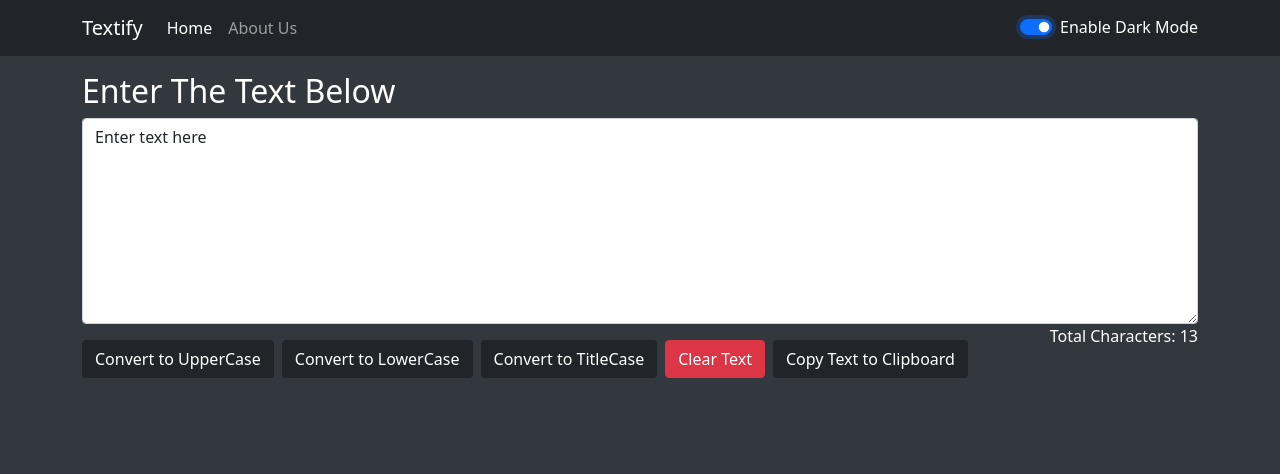
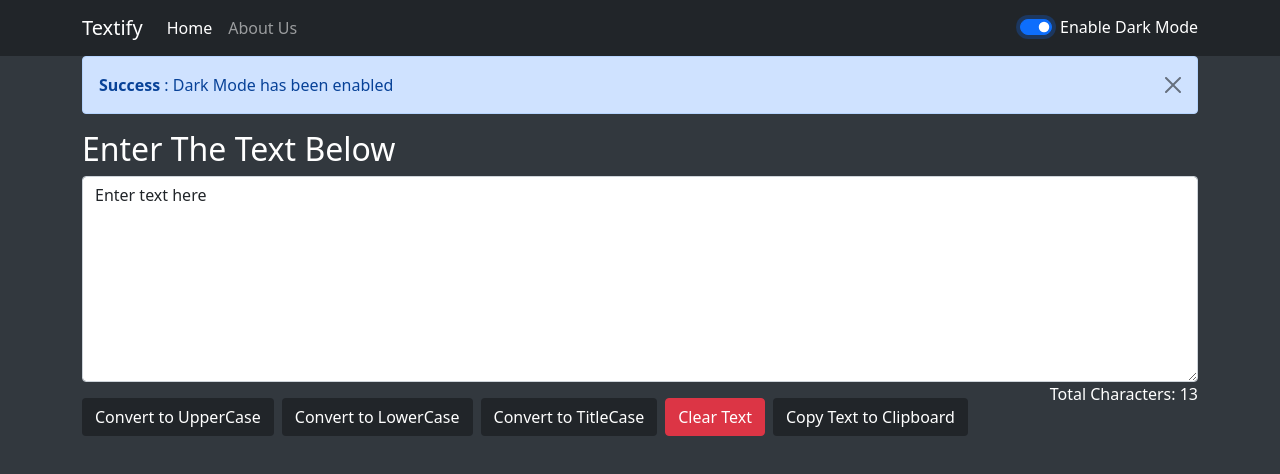
Before and after one commit to ahmadmangla/Textify-App, a React (Create React App) app in the folder my-app/: page / in a window 1280 px wide. Both pictures are taken after a click on the checkbox "Enable Dark Mode". Shown: the top 474 px of the page. Built offline with nearby package versions, Linux system fonts and the light colour scheme.

Commit message:
Alets Setup Completed

```diff
--- a/my-app/src/App.js
+++ b/my-app/src/App.js
@@ -1,14 +1,28 @@
-import React , {useState} from 'react'
-import Navbar from './Components/Navbar'
-import TextForm from './Components/TextForm'
+import React , {useState} from 'react';
+import Alert from './Components/Alert';
+import Navbar from './Components/Navbar';
+import TextForm from './Components/TextForm';
 
 const App = () => {
-  const [mode, setMode] = useState("light")
-  const [buttonColor, setbuttonColor] = useState("primary")
+  const [mode, setMode] = useState("light");
+  const [buttonColor, setbuttonColor] = useState("primary");
+  const [alertMsg, setAlertMsg] = useState(null);
+  const toggleAlert = (msg, type) => {
+    setAlertMsg({
+      message: msg,
+      type: type
+    });
+
+    setTimeout(() => {
+      setAlertMsg(null)
+    }, 3000);
+
+  }
   const toggleMode = () => {
-    if(mode=="light"){
+    if(mode==="light"){
       setMode("dark");
-      setbuttonColor("dark-mode-color")
+      toggleAlert("Dark Mode has been enabled", "Success")
+      setbuttonColor("dark-mode-color");
       document.body.style.backgroundColor = "#32383e";
       document.body.style.color = "#ffffff";
     }
@@ -19,10 +33,13 @@ const App = () => {
       document.body.style.color = "";
     }
   }
+
+
   return <>
     <Navbar title="Textify" mode={mode} toggleMode={toggleMode}/>
     <div className='container'>
-      <TextForm buttonColor={buttonColor} heading="Enter The Text Below" />
+      <Alert alert={alertMsg}/>
+      <TextForm buttonColor={buttonColor} heading="Enter The Text Below" toggleAlert={toggleAlert}/>
     </div>
   </>
 }
--- /dev/null
+++ b/my-app/src/Components/Alert.js
@@ -0,0 +1,13 @@
+import React from 'react'
+
+const Alert = (props) => {
+    return (
+         props.alert && <div class="alert alert-primary alert-dismissible fade show" role="alert">
+            <strong>{props.alert.type}</strong> : {props.alert.message}
+            <button type="button" class="btn-close" data-bs-dismiss="alert" aria-label="Close"></button>
+        </div>
+    )
+
+}
+
+export default Alert
--- a/my-app/src/Components/TextForm.js
+++ b/my-app/src/Components/TextForm.js
@@ -8,18 +8,22 @@ const TextForm = (props) => {
 
   const handleUpClick = () => {
     setText(text.toUpperCase());
+    props.toggleAlert("Text is converted to Uppercase", "Success")
   }
 
   const handleLowClick = () => {
     setText(text.toLowerCase());
+    props.toggleAlert("Text is converted to Lowercase", "Success")
   }
 
   const handleClearText = () => {
     setText('');
+    props.toggleAlert("Text is cleared", "Success")
   }
 
   const handleClipboard = () => {
     navigator.clipboard.writeText(text)
+    props.toggleAlert("Text is copied to clipboard", "Success")
   }
 
   function titleCase(str) {
@@ -28,6 +32,7 @@ const TextForm = (props) => {
       str[i] = str[i].charAt(0).toUpperCase() + str[i].slice(1);
     }
     setText(str.join(' '))
+    props.toggleAlert("Text is coverted to Titlecase", "Success")
   }
 
   return (
```
